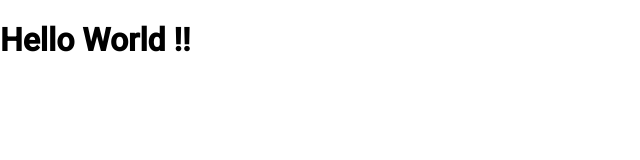
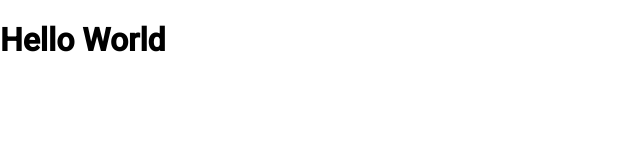
Before and after one commit to gopaljsh/mean-stack-application, an Angular app in the folder mean-course/: page / in a window 1280 px wide. Shown: the top 160 px of the page, without its empty margins (0-640 px from the left). Built offline with nearby package versions, Linux system fonts and the light colour scheme.

Commit message:
practice updated
practice updated

```diff
--- a/mean-course/src/app/app.component.html
+++ b/mean-course/src/app/app.component.html
@@ -1 +1 @@
-<h1>Hello World !!</h1>
+<h1>Hello World</h1>
```
